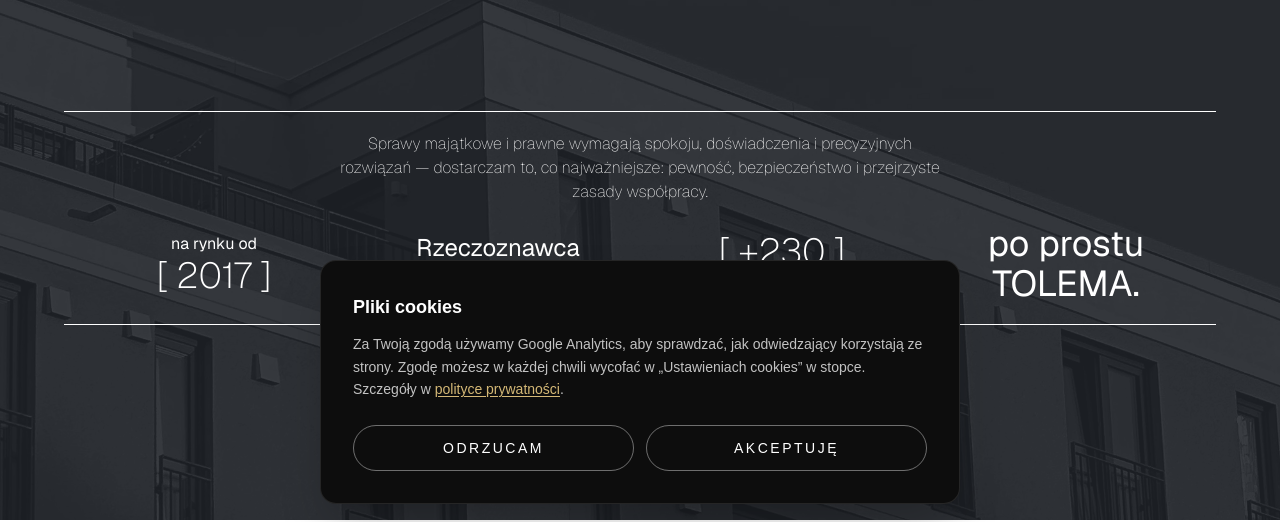
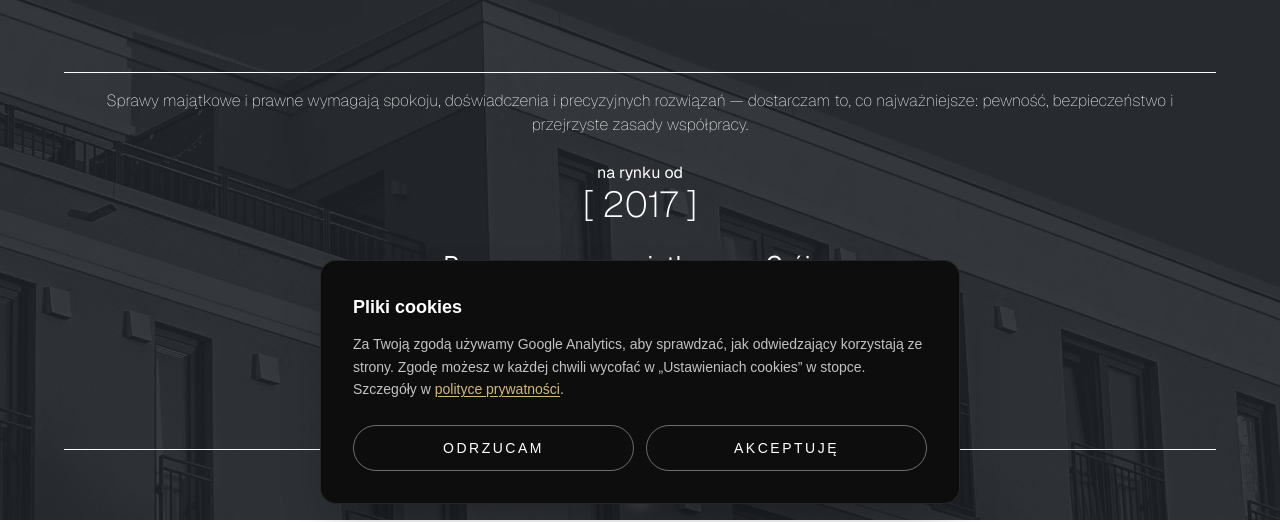
Before and after one commit to MaksZiem/tolema-next, a Next.js app: page / in a window 1280 px wide. Shown: the part 280-802 px from the top of the page. Built offline with nearby package versions, Linux system fonts and the light colour scheme; no server answers.

Commit message:
desktop rework

```diff
--- a/src/components/navigation/SectionArrow.tsx
+++ b/src/components/navigation/SectionArrow.tsx
@@ -35,7 +35,7 @@ const SectionArrow = ({
   label?: string;
   targetSection?: string;
   color?: string;
-  inline?: boolean;
+  inline?: boolean | "mobile";
 }) => {
   const scrollToSection = () => {
     if (targetSection) {
@@ -65,7 +65,11 @@ const SectionArrow = ({
         type="button"
         aria-label={`Przewiń do sekcji: ${label}`}
         className={`${
-          inline ? "relative mx-auto" : "absolute bottom-8 left-1/2 -translate-x-1/2"
+          inline === "mobile"
+            ? "relative mx-auto md:absolute md:bottom-8 md:left-1/2 md:mx-0 md:-translate-x-1/2"
+            : inline
+              ? "relative mx-auto"
+              : "absolute bottom-8 left-1/2 -translate-x-1/2"
         } cursor-pointer flex flex-col items-center`}
         initial={{ opacity: 0, y: 20 }}
         animate={{ opacity: 1, y: 0 }}
--- a/src/components/sections/AnimatedSlogan.tsx
+++ b/src/components/sections/AnimatedSlogan.tsx
@@ -14,9 +14,9 @@ const lines = [
 // więc tekst nigdy nie wychodzi poza viewport (był na sztywnych pikselach
 // dobranych pod ~1920px, co powodowało poziomy scroll poniżej tej szerokości).
 const heroWrapperClasses = [
-  "relative z-10 flex justify-center text-center px-6 pt-24 max-md:mt-auto text-3xl sm:text-4xl font-normal [@media(max-height:700px)]:pt-20 [@media(min-height:800px)]:pt-28 min-[1600px]:justify-start min-[1600px]:text-left min-[1600px]:px-0 min-[1600px]:pt-[clamp(6rem,24svh,17.5rem)] min-[1600px]:pl-[clamp(2rem,66.67vw,80rem)] min-[1600px]:text-[clamp(1.75rem,3.75vw,4.5rem)] min-[1600px]:leading-[1.05]",
-  "relative z-10 flex justify-center text-center px-6 pt-1 text-2xl sm:text-3xl sm:pt-2 font-bold min-[1600px]:justify-start min-[1600px]:text-left min-[1600px]:px-0 min-[1600px]:pl-[clamp(2rem,58.33vw,70rem)] min-[1600px]:pt-5 min-[1600px]:text-[clamp(1.5rem,3.125vw,3.75rem)] min-[1600px]:leading-[1.05]",
-  "relative z-10 flex justify-center text-center px-6 pt-2 text-2xl sm:text-3xl sm:pt-4 font-extralight min-[1600px]:justify-start min-[1600px]:text-left min-[1600px]:px-0 min-[1600px]:pl-[clamp(2rem,58.33vw,70rem)] min-[1600px]:pt-[clamp(1rem,3svh,2.5rem)] min-[1600px]:text-[clamp(1.5rem,3.125vw,3.75rem)] min-[1600px]:leading-[1.05]",
+  "relative z-10 flex justify-center text-center px-6 pt-28 text-4xl font-normal max-md:mt-auto max-md:pt-24 max-sm:text-3xl max-md:[@media(max-height:700px)]:pt-20 max-md:[@media(min-height:800px)]:pt-28 min-[1600px]:justify-start min-[1600px]:text-left min-[1600px]:px-0 min-[1600px]:pt-[clamp(6rem,26svh,17.5rem)] min-[1600px]:pl-[clamp(2rem,66.67vw,80rem)] min-[1600px]:text-[clamp(1.75rem,3.75vw,4.5rem)] min-[1600px]:leading-[1.05]",
+  "relative z-10 flex justify-center text-center px-6 pt-2 text-3xl max-sm:pt-1 max-sm:text-2xl font-bold min-[1600px]:justify-start min-[1600px]:text-left min-[1600px]:px-0 min-[1600px]:pl-[clamp(2rem,58.33vw,70rem)] min-[1600px]:pt-5 min-[1600px]:text-[clamp(1.5rem,3.125vw,3.75rem)] min-[1600px]:leading-[1.05]",
+  "relative z-10 flex justify-center text-center px-6 pt-4 text-3xl max-sm:pt-2 max-sm:text-2xl font-extralight min-[1600px]:justify-start min-[1600px]:text-left min-[1600px]:px-0 min-[1600px]:pl-[clamp(2rem,58.33vw,70rem)] min-[1600px]:pt-10 min-[1600px]:text-[clamp(1.5rem,3.125vw,3.75rem)] min-[1600px]:leading-[1.05]",
 ];
 
 const inlineWrapperClasses = [
--- a/src/components/sections/Hero.tsx
+++ b/src/components/sections/Hero.tsx
@@ -43,34 +43,34 @@ export default function Hero({
       )}
 
       <AnimatedSlogan variant="hero" />
-      <div className="flex justify-center pt-8 [@media(max-height:700px)]:pt-4 md:mt-auto min-[1600px]:pt-12">
-        <div className="grid w-[90%] grid-cols-2 items-center gap-x-4 gap-y-3 [@media(max-height:700px)]:gap-y-2 border-t border-b border-white p-4 text-center md:grid-cols-4 md:gap-y-5 md:py-5 min-[1600px]:flex min-[1600px]:flex-row min-[1600px]:items-stretch min-[1600px]:justify-between min-[1600px]:gap-8 min-[1600px]:p-8 min-[1600px]:text-left">
-          <p className="col-span-2 mx-auto max-w-[62ch] text-pretty text-sm font-thin sm:text-base md:col-span-4 [@media(max-height:660px)]:hidden min-[1600px]:mx-0 min-[1600px]:w-[clamp(280px,21vw,400px)] min-[1600px]:max-w-none min-[1600px]:shrink-0 min-[1600px]:text-sm min-[1800px]:text-base">
-            Sprawy majątkowe i prawne wymagają spokoju, doświadczenia
-            i&nbsp;precyzyjnych rozwiązań — dostarczam to, co najważniejsze:
-            pewność, bezpieczeństwo i&nbsp;przejrzyste zasady współpracy.
-          </p>
-          <div className="flex flex-col justify-center">
-            <div className="whitespace-nowrap text-sm text-center max-[359px]:text-xs sm:text-base">na rynku od</div>
-            <div className="whitespace-nowrap text-3xl text-center font-extralight sm:text-4xl">
+      <div className="flex justify-center mt-14 max-md:mt-0 max-md:pt-8 max-md:[@media(max-height:700px)]:pt-4 min-[1600px]:mt-auto min-[1600px]:pt-12">
+        <div className="flex flex-col items-center text-center min-[1600px]:items-stretch min-[1600px]:text-left min-[1600px]:flex-row min-[1600px]:justify-between gap-6 p-4 min-[1600px]:p-8 w-[90%] border-t border-b border-white max-md:grid max-md:grid-cols-2 max-md:gap-x-4 max-md:gap-y-3 max-md:[@media(max-height:700px)]:gap-y-2">
+          <div className="w-full min-[1600px]:w-[clamp(280px,21vw,400px)] min-[1600px]:shrink-0 text-l font-thin max-md:col-span-2 max-md:mx-auto max-md:max-w-[62ch] max-md:text-pretty max-sm:text-sm max-md:[@media(max-height:660px)]:hidden">
+            Sprawy majątkowe i prawne wymagają spokoju, doświadczenia i
+            precyzyjnych rozwiązań — dostarczam to, co najważniejsze:
+            pewność, bezpieczeństwo i przejrzyste zasady współpracy.
+          </div>
+          <div className="flex justify-start flex-col max-md:justify-center">
+            <div className="whitespace-nowrap text-l text-center max-sm:text-sm max-[359px]:text-xs">na rynku od</div>
+            <div className="whitespace-nowrap text-4xl text-center font-extralight max-sm:text-3xl">
               [ <RandomNumberAnimation value={2017} /> ]
             </div>
           </div>
-          <div className="order-[90] col-span-2 flex flex-col justify-center font-normal text-xl sm:text-2xl md:order-none md:col-span-1 md:text-xl xl:text-2xl min-[1600px]:text-[clamp(1.125rem,1.3vw,1.5rem)]">
-            <h1 className="text-balance">Rzeczoznawca majątkowy w&nbsp;Grójcu</h1>
+          <div className="flex justify-center flex-col font-normal text-2xl max-md:order-[90] max-md:col-span-2 max-sm:text-xl min-[1600px]:whitespace-nowrap min-[1600px]:text-center min-[1600px]:text-[clamp(1.125rem,1.3vw,1.5rem)]">
+            <h1 className="max-md:text-balance">Rzeczoznawca majątkowy w Grójcu</h1>
           </div>
-          <div className="flex flex-col justify-center">
-            <div className="whitespace-nowrap text-3xl text-center font-extralight sm:text-4xl">
+          <div className="flex justify-end flex-col max-md:justify-center">
+            <div className="whitespace-nowrap text-4xl text-center font-extralight max-sm:text-3xl">
               [ +<RandomNumberAnimation value={230} /> ]
             </div>
-            <div className="order-first whitespace-nowrap text-sm text-center max-[359px]:text-xs sm:text-base md:order-none">ukończonych wycen</div>
+            <div className="whitespace-nowrap text-l text-center max-md:order-first max-sm:text-sm max-[359px]:text-xs">ukończonych wycen</div>
           </div>
-          <div className="order-last col-span-2 flex flex-col justify-center text-balance text-[clamp(1.5rem,8.5vw,2.25rem)] [@media(max-height:600px)]:text-2xl md:order-none md:col-span-1 md:text-2xl lg:text-3xl xl:text-4xl min-[1600px]:whitespace-nowrap min-[1600px]:text-[clamp(1.75rem,1.9vw,2.25rem)]">
+          <div className="text-4xl flex justify-center flex-col min-[1600px]:whitespace-nowrap min-[1600px]:text-[clamp(1.75rem,1.9vw,2.25rem)] max-md:order-last max-md:col-span-2 max-md:text-balance max-md:text-[clamp(1.5rem,8.5vw,2.25rem)] max-md:[@media(max-height:600px)]:text-2xl">
             po prostu TOLEMA.
           </div>
         </div>
       </div>
-      <div className="mt-auto flex justify-center pt-5 pb-6 sm:pb-8 [@media(max-height:700px)]:pt-3 [@media(max-height:700px)]:pb-4 [@media(max-height:600px)]:pb-2">
+      <div className="mt-auto flex justify-center pt-5 pb-8 min-[1600px]:mt-0 max-sm:pb-6 max-md:[@media(max-height:700px)]:pt-3 max-md:[@media(max-height:700px)]:pb-4 max-md:[@media(max-height:600px)]:pb-2">
         <SectionArrow inline label={arrowLabel} targetSection={arrowTarget} />
       </div>
     </section>
```
Also changed, not shown: src/components/sections/OfferContent.tsx (+12 -12 lines).
